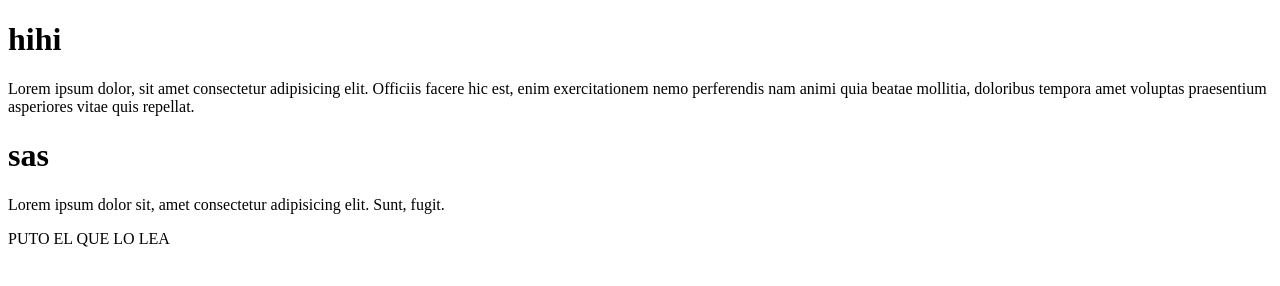
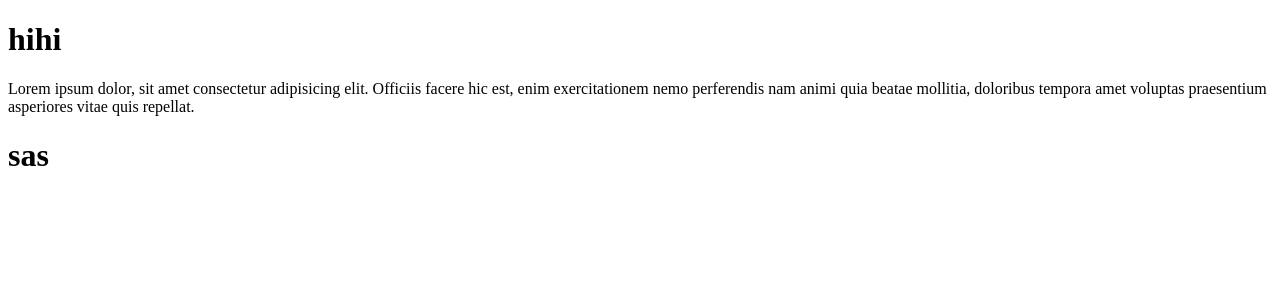
Before and after one commit to DanielMtz11/fundamentosOctubre, a plain HTML site: page index.html in a window 1280 px wide. Drawn offline with Linux system fonts and the light colour scheme.

Commit message:
no se que mierda paso

```diff
--- a/index.html
+++ b/index.html
@@ -13,11 +13,5 @@
 
         <h1>sas</h1>
 
-        <p>Lorem ipsum dolor sit, amet consectetur adipisicing elit. Sunt, fugit.</p>
-
-
-        <article>
-            PUTO EL QUE LO LEA
-        </article>
     </body>
     </html>
```
